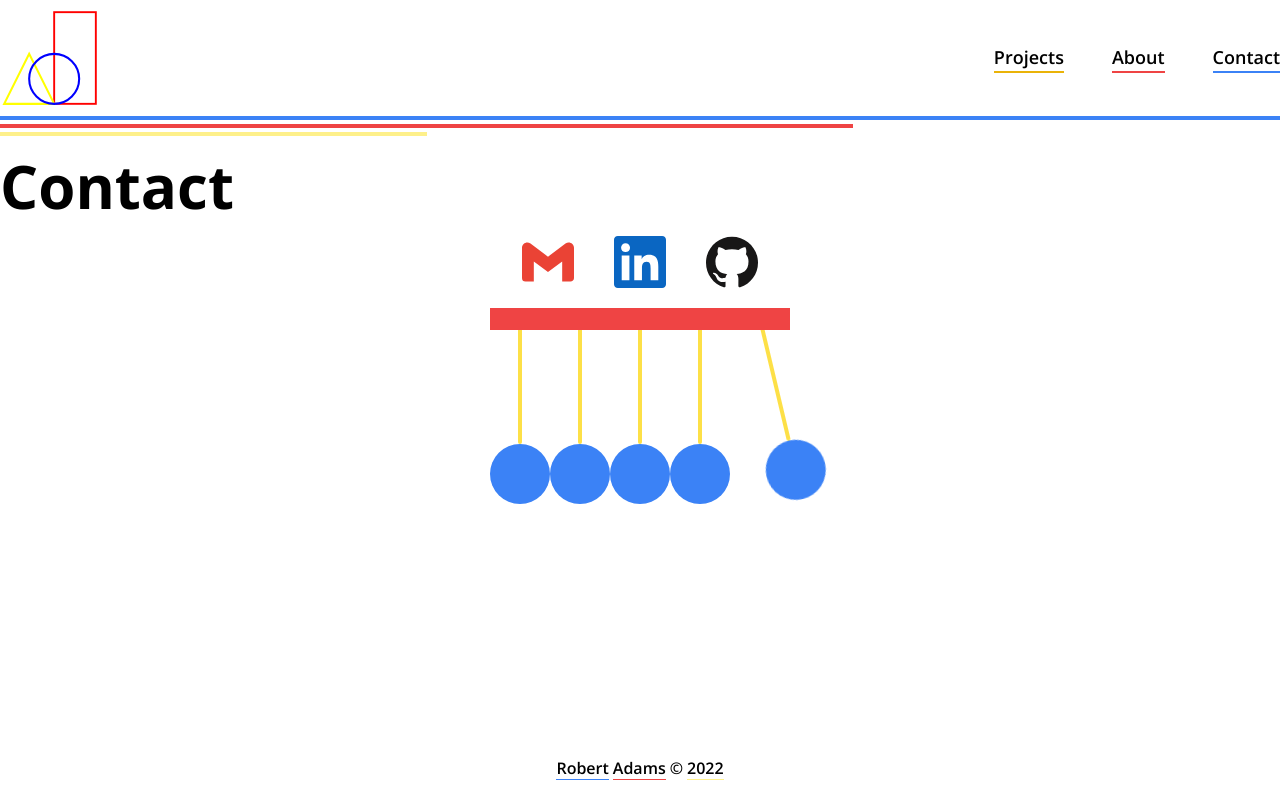
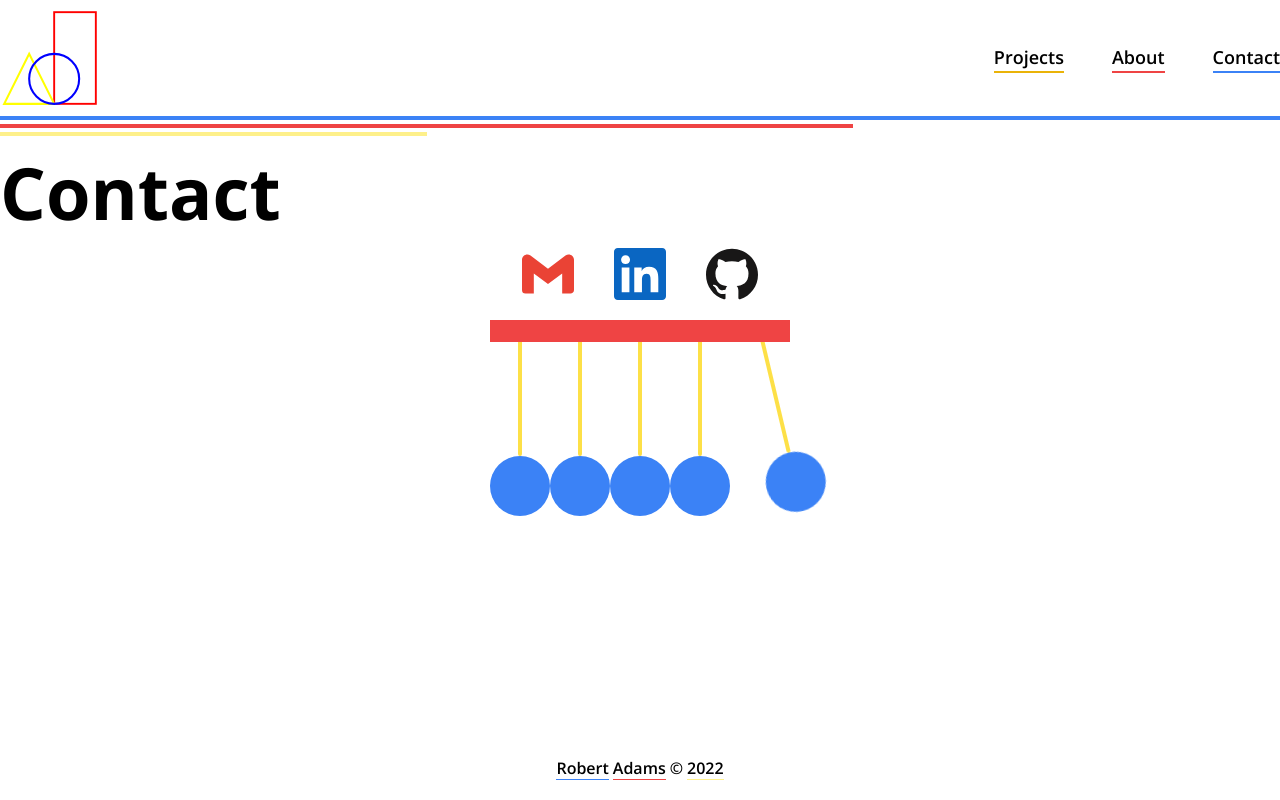
Before and after one commit to r0b4dams/portfolio, a Next.js app: page /Contact in a window 1280 px wide. Built offline with nearby package versions, Linux system fonts and the light colour scheme.

Commit message:
tweaked header font sizes

```diff
--- a/pages/Contact.tsx
+++ b/pages/Contact.tsx
@@ -6,7 +6,7 @@ import { getStyles } from '../utils';
 
 const headerStyles = getStyles({
   margin: 'my-5',
-  fontSize: 'text-3xl sm:text-4xl md:text-6xl',
+  fontSize: 'text-3xl sm:text-5xl md:text-7xl',
   fontWeight: 'font-bold',
 });
 
@@ -20,6 +20,7 @@ const Contact: NextPage = () => {
 
       <section className='container'>
         <h1 className={headerStyles}>Contact</h1>
+
         <div className='flex flex-col items-center justify-center space-y-5'>
           <ul className='flex space-x-10'>
             <li>
```
